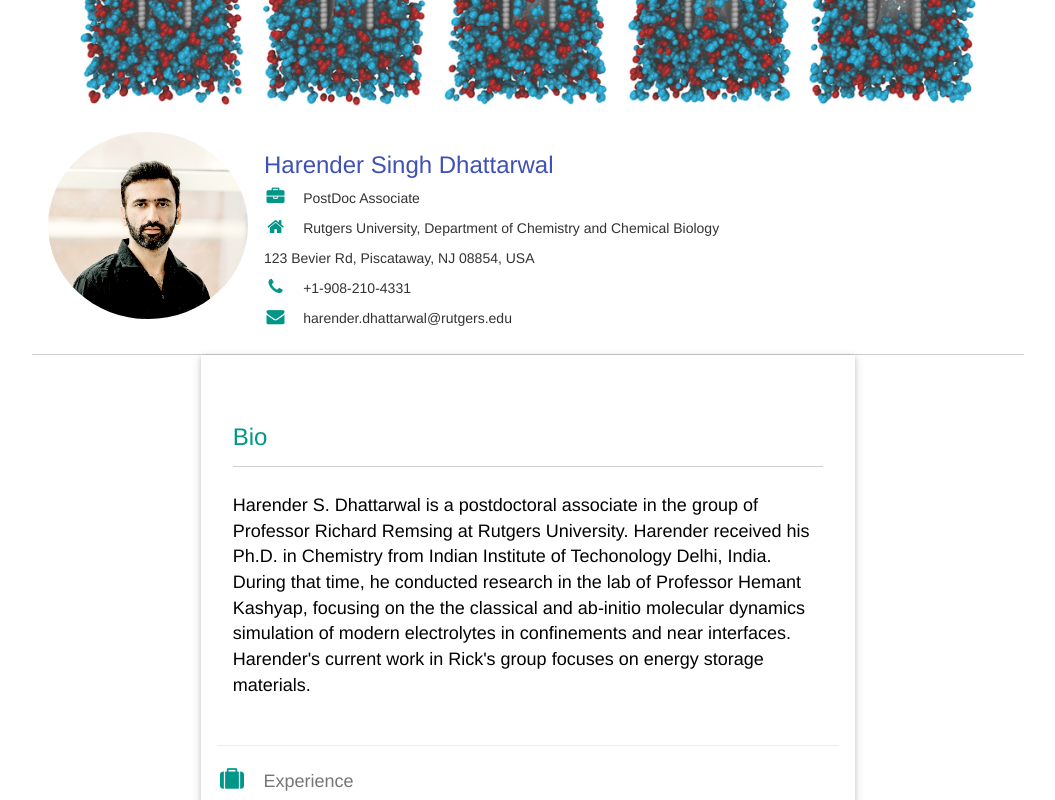
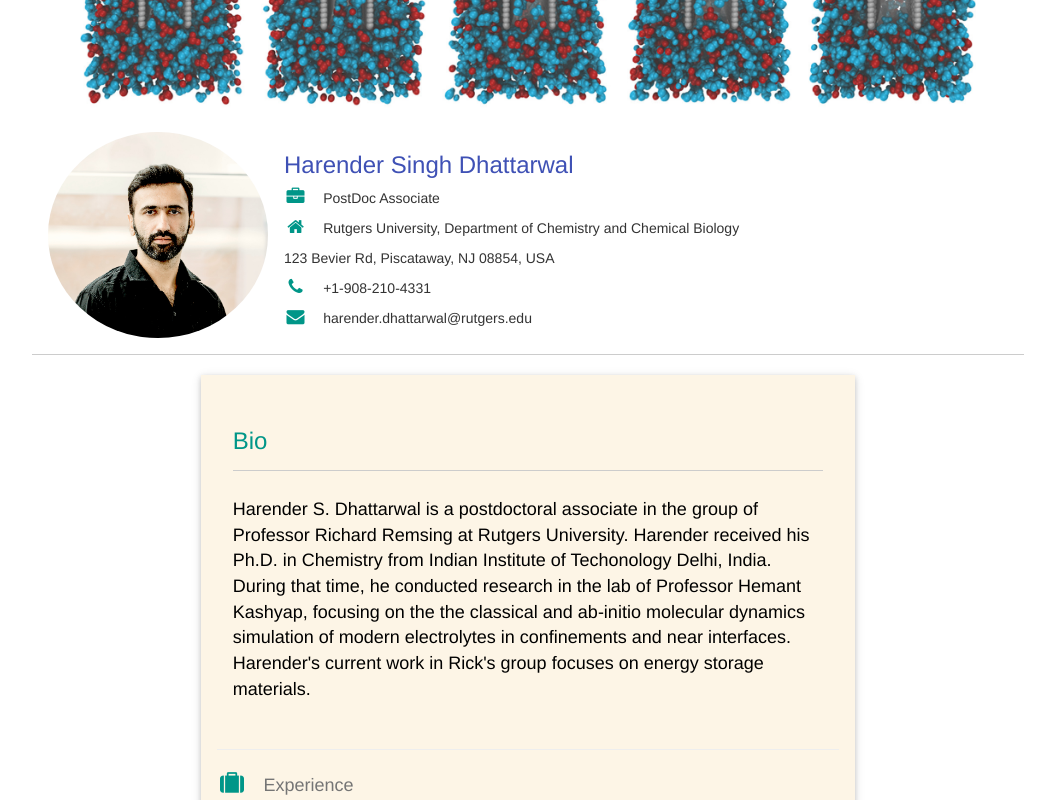
Before and after one commit to harender-dhattarwal/harender-dhattarwal.github.io, a plain HTML site: page index.html in a window 1280 px wide. Shown: the part 240-1040 px from the top of the page, without its empty margins (112-1167 px from the left). Drawn offline with nearby package versions, Linux system fonts and the light colour scheme; some icons are missing.

Commit message:
Update index.html

```diff
--- a/index.html
+++ b/index.html
@@ -38,7 +38,7 @@
 
   <!-- About Section -->
   <div class="w3-container w3-border-bottom w3-border-light-grey w3-padding-16">
-    <img src="pictures/ProfilePic.jpg" alt="Avatar" class="w3-left w3-circle w3-margin-right" style="width:200px">
+    <img src="pictures/ProfilePic.jpg" alt="Avatar" class="w3-left w3-circle w3-margin-right" style="width:220px">
     <h3 class="w3-text-indigo">Harender Singh Dhattarwal</h3>
     <p><i class="fa fa-briefcase fa-fw w3-margin-right w3-large w3-text-teal"></i>PostDoc Associate</p>
     <p><i class="fa fa-home fa-fw w3-margin-right w3-large w3-text-teal"></i>Rutgers University, Department of Chemistry and Chemical Biology</p>
@@ -52,7 +52,8 @@
 
 
     <!-- Right Column -->
-      <div class="w3-container w3-card w3-white w3-padding-32" style="max-width:66%; margin: auto">
+    <br>
+      <div class="w3-container w3-card w3-sand w3-padding-16" style="max-width:66%; margin: auto">
          <div class="w3-container w3-centered" id="about">
          <h3 class="w3-border-bottom w3-border-light-grey w3-padding-16 w3-text-teal w3-text-bold">Bio</h3>
           <p class="w3-large w3-padding-16">Harender S. Dhattarwal is a postdoctoral associate in the group of Professor Richard Remsing at Rutgers University. Harender received his Ph.D. in Chemistry from Indian Institute of Techonology Delhi, India. During that time, he conducted research in the lab of Professor Hemant Kashyap, focusing on the the classical and ab-initio molecular dynamics simulation of modern electrolytes in confinements and near interfaces. Harender's current work in Rick's group focuses on energy storage materials.
@@ -131,6 +132,7 @@
   <a href="https://twitter.com/HSDhattarwal"><i class="fa fa-twitter fa-2x w3-hover-opacity w3-text-teal"></i></a>
   <a href="https://www.linkedin.com/in/hrendrsingh/"><i class="fa fa-linkedin fa-2x w3-hover-opacity w3-text-teal"></i></a>
   </h4>
+  <p>Copyright Harender </p>
   </footer>
 
 </body>
```
